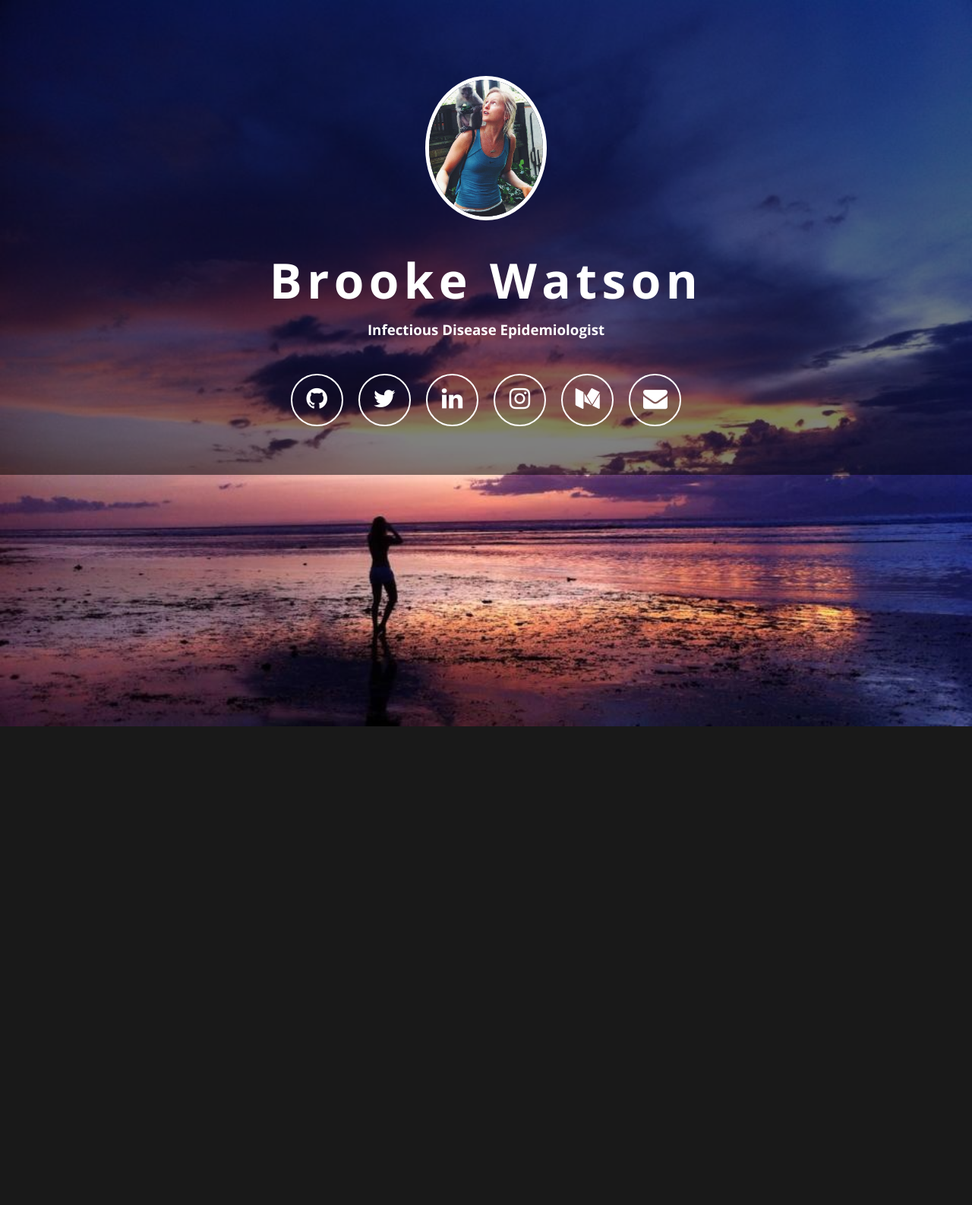
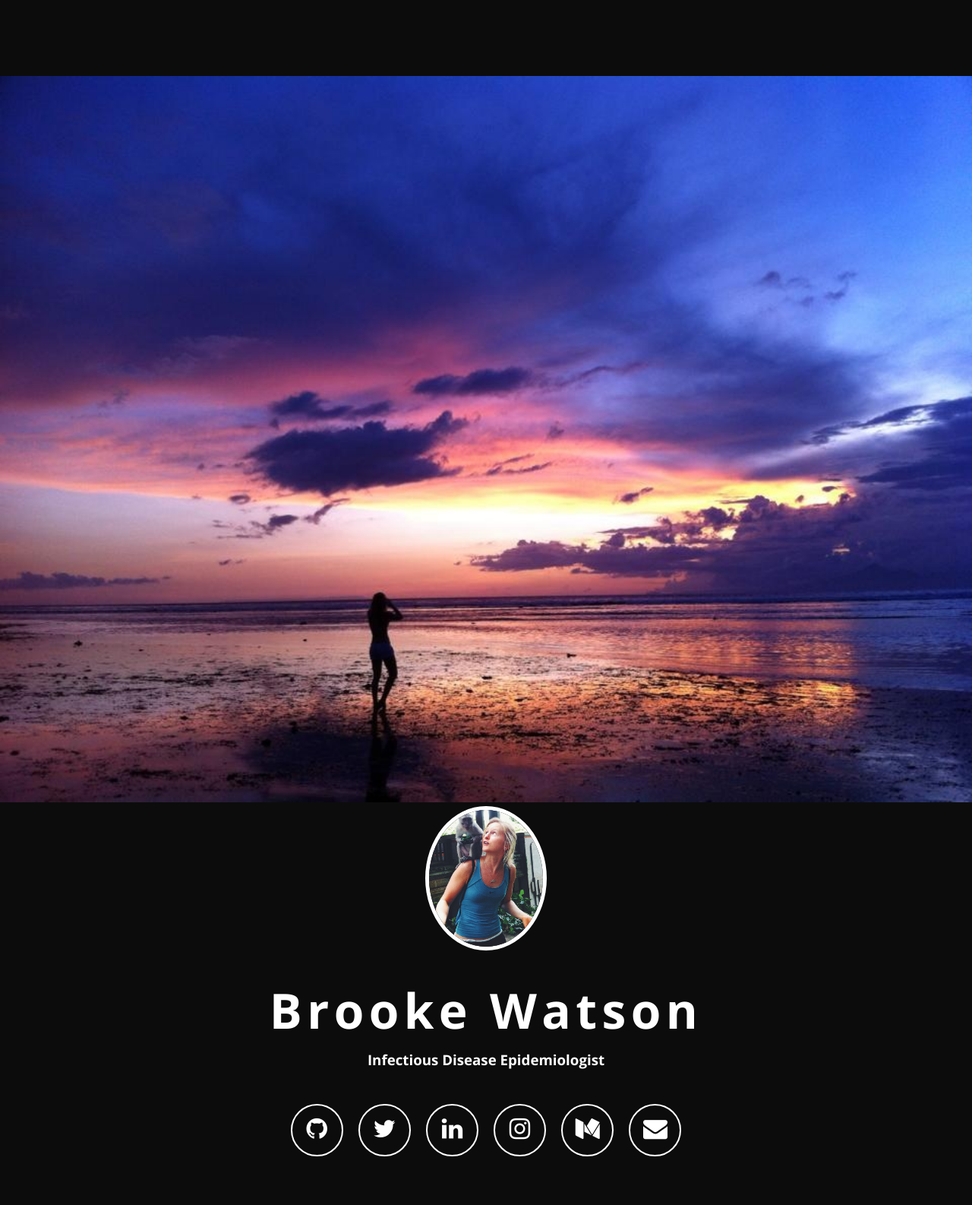
Before and after one commit to brooke-watson/brooke-watson.github.io, a Jekyll site: the page built from index.html, in a window 1280 px wide. Shown: the whole page at 76% size. Built offline with Jekyll 4.4.1, drawn with Linux system fonts in a browser that asks for light colours; nearby versions of some CDN libraries.

```diff
--- a/css/front.css
+++ b/css/front.css
@@ -14,13 +14,9 @@
     min-width: 1024px;
     width: 100%;
     height: auto;
-    position: fixed;
+/*     position: fixed; */
     top: 0;
     left: 0;
-    -webkit-background-size: cover;
-    -moz-background-size: cover;
-    -o-background-size: cover;
-    background-size: cover;
 }
 #avatar {
     height: 180px;
```
